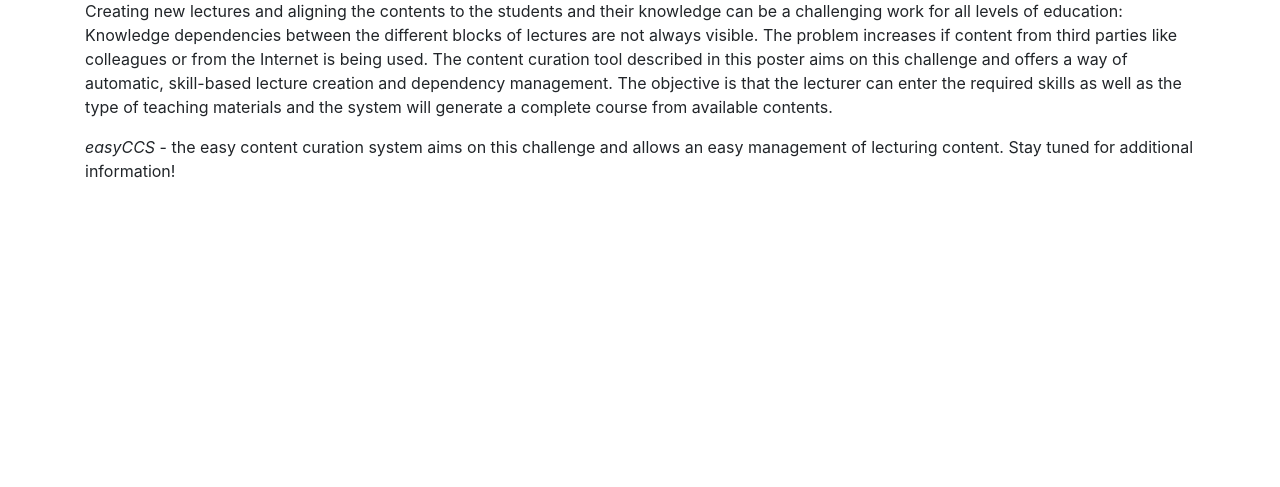
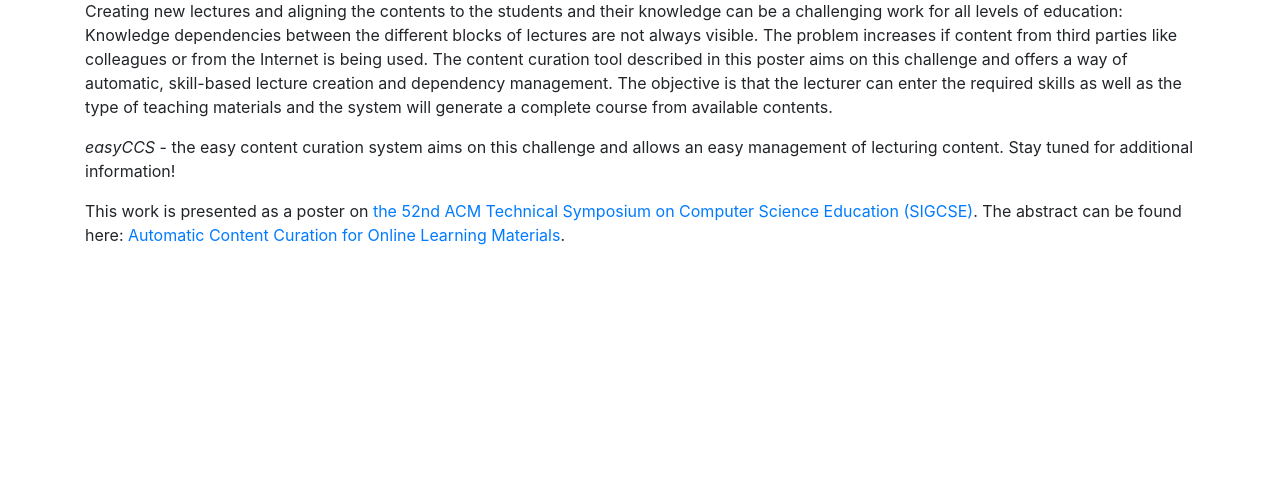
Before and after one commit to ComNets-Bremen/easyCCS, a Django app: page /content/ in a window 1280 px wide. Shown: the part 155-642 px from the top of the page. Run offline with Django 3.2, Linux system fonts and the light colour scheme; some libraries are stand-ins or nearby versions.

Commit message:
Ref to the SIGCSE paper

```diff
--- a/easyCCS/content/templates/content/index.html
+++ b/easyCCS/content/templates/content/index.html
@@ -21,5 +21,7 @@ available contents.
 <i>easyCCS</i> - the easy content curation system aims on this challenge and allows an easy management of lecturing content. Stay tuned for additional information!
 </p>
 
+<p>This work is presented as a poster on <a href="https://sigcse2021.sigcse.org/" target="_blank">the 52nd ACM Technical Symposium on Computer Science Education (SIGCSE)</a>. The abstract can be found here: <a href="https://doi.org/10.1145/3408877.3439601" target="_blank">Automatic Content Curation for Online Learning Materials</a>.
+
 
 {% endblock %}
```
